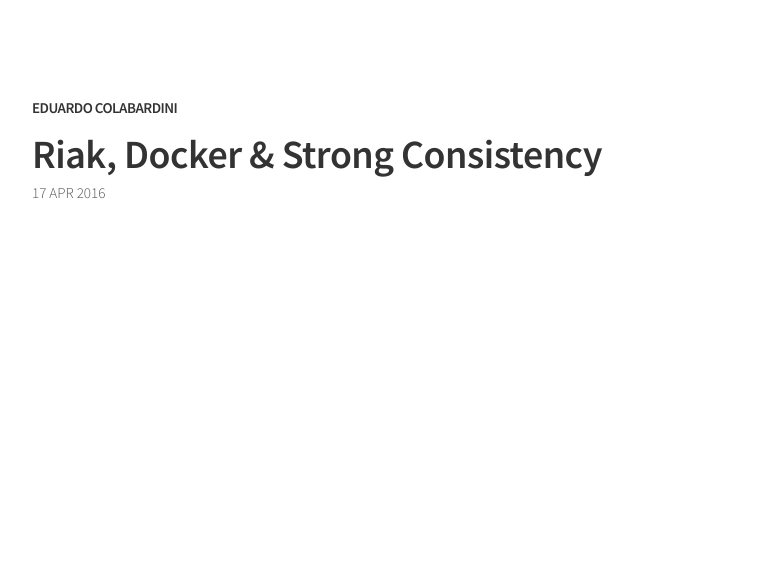
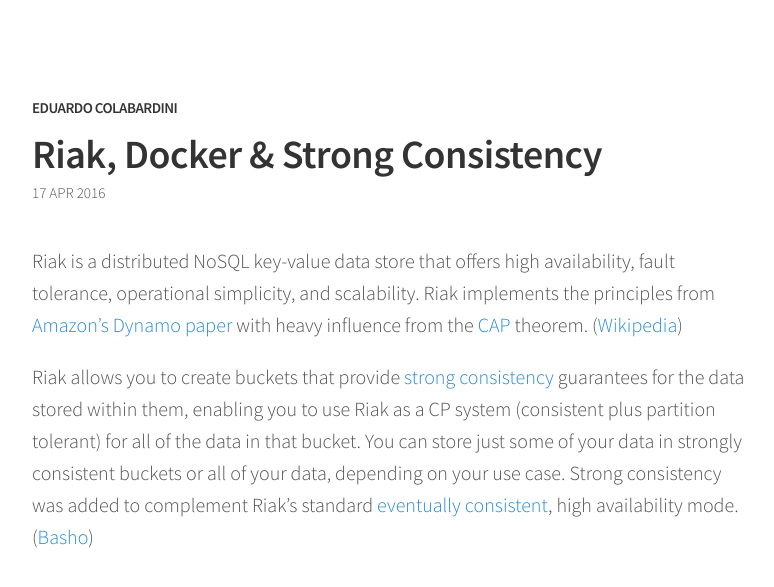
Before and after one commit to ecolabardini/ecolabardini.github.io, a Jekyll site: the page built from _posts/2016-04-17-riak-docker-strong-consistency.md, in a window 1280 px wide. Shown: the top 587 px of the page, without its empty margins (248-1022 px from the left). Built offline with Jekyll 4.4.1, drawn with Linux system fonts in a browser that asks for light colours.

Commit message:
Update 2016-04-17-riak-docker-strong-consistency.md

```diff
--- a/_posts/2016-04-17-riak-docker-strong-consistency.md
+++ b/_posts/2016-04-17-riak-docker-strong-consistency.md
@@ -9,3 +9,7 @@
 - nosql
 - eventual consistency
 ---
+
+Riak is a distributed NoSQL key-value data store that offers high availability, fault tolerance, operational simplicity, and scalability. Riak implements the principles from [Amazon's Dynamo paper](http://www.allthingsdistributed.com/files/amazon-dynamo-sosp2007.pdf) with heavy influence from the [CAP](https://en.wikipedia.org/wiki/CAP_Theorem) theorem. ([Wikipedia](https://en.wikipedia.org/wiki/Riak))
+
+Riak allows you to create buckets that provide [strong consistency](http://docs.basho.com/riak/kv/2.1.4/developing/app-guide/strong-consistency/) guarantees for the data stored within them, enabling you to use Riak as a CP system (consistent plus partition tolerant) for all of the data in that bucket. You can store just some of your data in strongly consistent buckets or all of your data, depending on your use case. Strong consistency was added to complement Riak’s standard [eventually consistent](https://en.wikipedia.org/wiki/Eventual_consistency), high availability mode. ([Basho](http://docs.basho.com/riak/kv/2.1.4/developing/app-guide/strong-consistency/))
```
